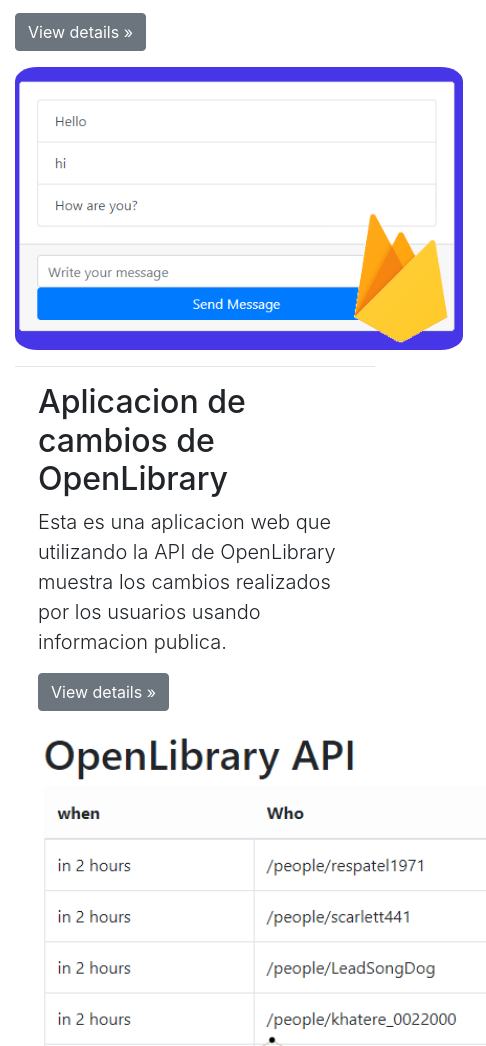
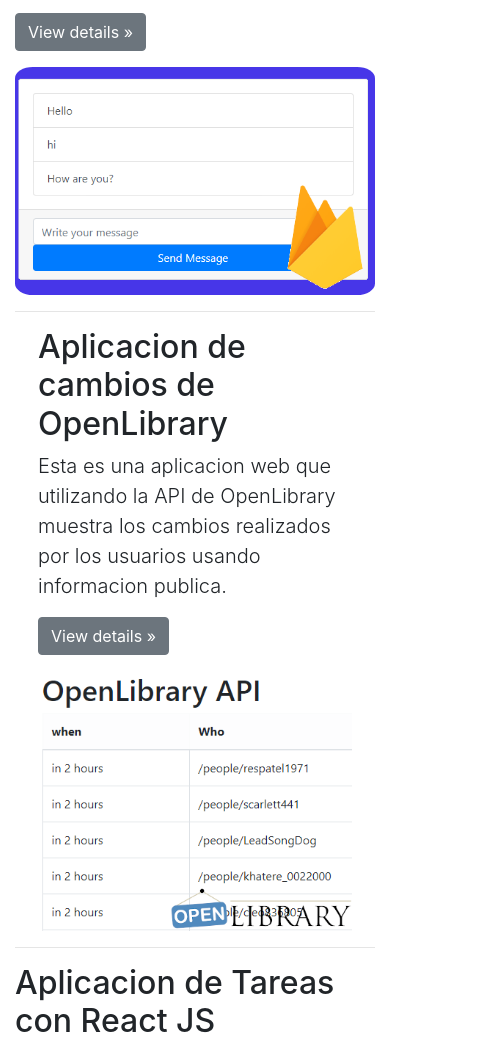
Before and after one commit to Marlos-Rodriguez/Marlos-Rodriguez.github.io, a plain HTML site: page index.html in a window 390 px wide. Shown: the part 1553-2599 px from the top of the page, 486 px wide, since content can reach past the window. Drawn offline with nearby package versions, Linux system fonts and the light colour scheme.

Commit message:
Responsive Images

```diff
--- a/index.html
+++ b/index.html
@@ -252,7 +252,7 @@
             <img
               src="./Images/React-Chat.png"
               alt=""
-              style="border-radius: 5%; width: 28rem;"
+              style="border-radius: 5%; width: 100%; max-width:500px"
             />
           </div>
         </div>
@@ -278,7 +278,10 @@
             </p>
           </div>
           <div class="col-md-5 order-md-1">
-            <img src="./Images/Openlibrary-React.png" style="width: 28rem;" />
+            <img
+              src="./Images/Openlibrary-React.png"
+              style=" width: 100%; max-width:500px"
+            />
           </div>
         </div>
         <hr class="featurette-divider" />
@@ -306,7 +309,7 @@
             <img
               src="./Images/Task-React.png"
               alt=""
-              style="border-radius: 5%;  width: 28rem;"
+              style="border-radius: 5%; width: 100%; max-width:500px"
             />
           </div>
         </div>
```
